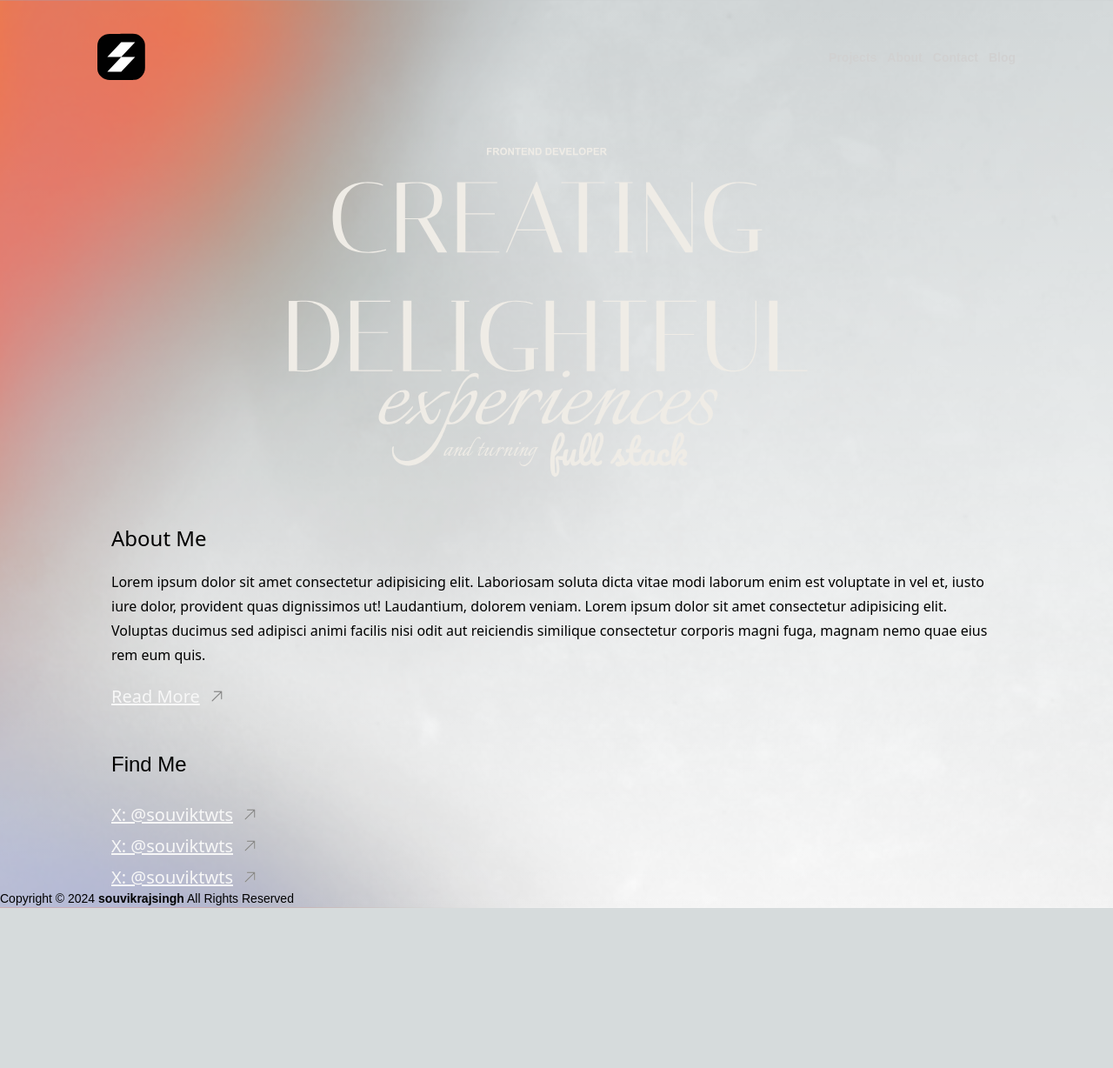
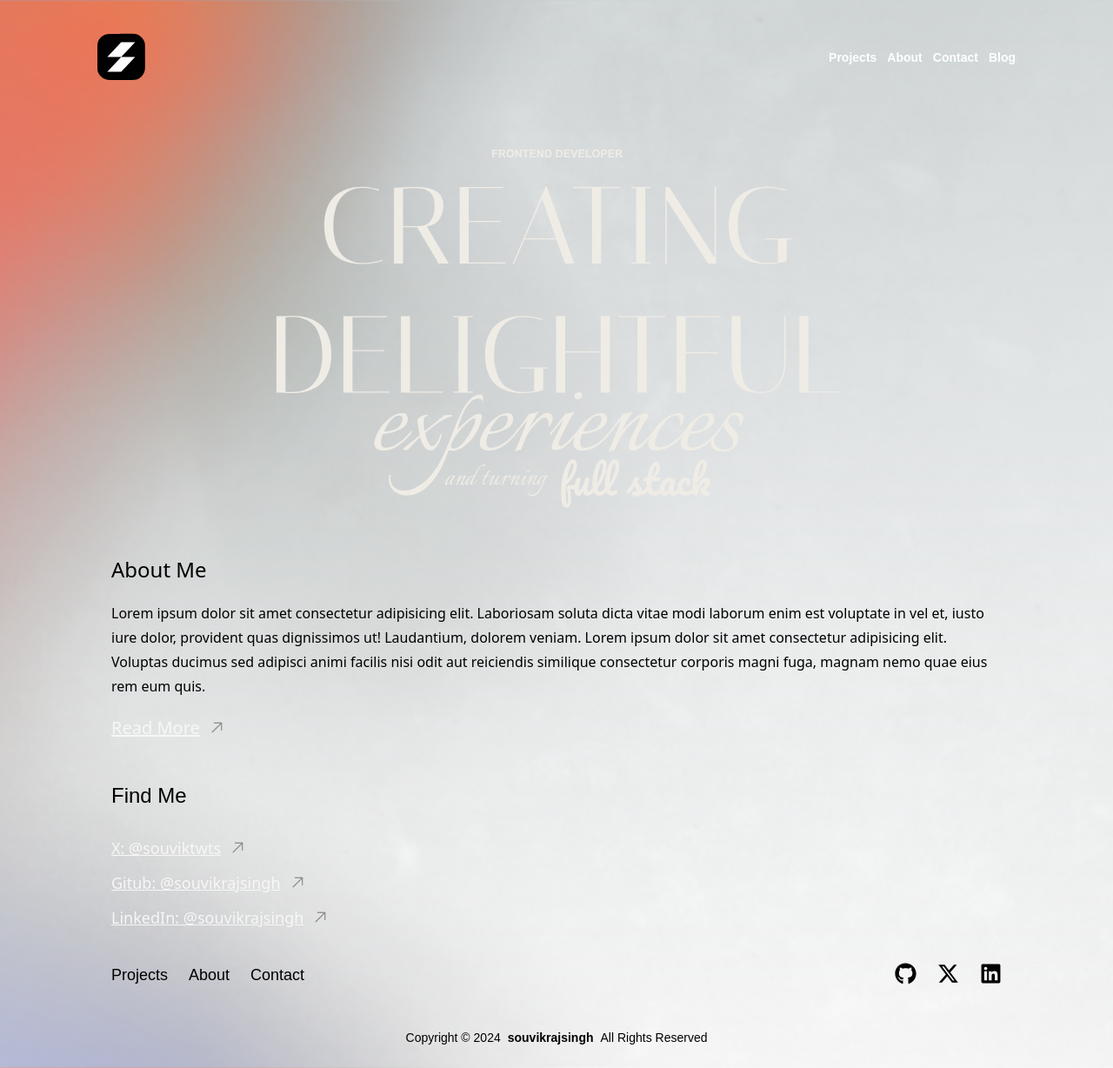
Before and after one commit to souvikrajsingh/new-portfolio, a Next.js app: page / in a window 1280 px wide. Shown: the whole page at 87% size. Before the commit the page ends 1044 px from the top, so only its background shows below. Built offline with nearby package versions, Linux system fonts and the light colour scheme.

Commit message:
final-landing-page

```diff
--- a/src/components/Footer/Footer.jsx
+++ b/src/components/Footer/Footer.jsx
@@ -1,22 +1,31 @@
 import React from "react";
 import Link from "next/link";
 import { GoArrowUpRight } from "react-icons/go";
+import { FaGithub } from "react-icons/fa";
+import { FaXTwitter } from "react-icons/fa6";
+import { FaLinkedin } from "react-icons/fa";
 
 export default function Footer() {
   const links = [
     { href: "https://twitter.com/souviktwts", text: "X: @souviktwts" },
-    { href: "https://twitter.com/souviktwts", text: "X: @souviktwts" },
-    { href: "https://twitter.com/souviktwts", text: "X: @souviktwts" },
+    {
+      href: "https://github.com/souvikrajsingh/",
+      text: "Gitub: @souvikrajsingh",
+    },
+    {
+      href: "https://www.linkedin.com/in/souvik-raj-singh-9650bb187/",
+      text: "LinkedIn: @souvikrajsingh",
+    },
   ];
   return (
     <footer>
-      <div className="text-start  mpx-14 xl:px-32 2xl:px-96 xl:text-2xl pt-12 font-cabinG z-10">
+      <div className="text-start pb-3 px-8 xl:px-32 2xl:px-96 text-base xl:text-2xl pt-12 font-cabinG z-10">
         Find Me
-        <div className="pt-5 text-lg font-sans xl:text-sm 2xl:text-lg space-y-">
+        <div className="pt-5 text-sm font-sans xl:text-sm 2xl:text-lg space-y-5">
           {links.map((link, index) => (
             <Link key={index} href={link.href}>
-              <p className="flex items-center text-lg xl:text-sm 2xl:text-lg pt-2 text-accent hover:text-primary">
-                <span className="underline xl:text-xl">{link.text}</span>
+              <p className="flex items-center text-sm xl:text-sm 2xl:text-lg pt-2 text-accent hover:text-primary">
+                <span className="underline xl:text-base">{link.text}</span>
                 <span className="group relative overflow-hidden h-fit w-fit ml-2">
                   <GoArrowUpRight
                     size={22}
@@ -33,9 +42,32 @@ export default function Footer() {
         </div>
       </div>
 
-      <p className="font-cabinG text-xs ">
-        Copyright &copy; 2024 <span className="font-bold">souvikrajsingh</span>{" "}
-        All Rights Reserved
+      <div className="flex py-6 font-cabinG text-lg justify-between px-8 xl:px-32 2xl:px-96">
+        <div className="flex flex-col md:flex-row justify-start text-base gap-6">
+          <Link href="/projects" className="hover:text-gradient">
+            {" "}
+            Projects
+          </Link>
+          <Link href="/about" className="hover:text-gradient">
+            {" "}
+            About
+          </Link>
+          <Link href="/contact" className="hover:text-gradient">
+            {" "}
+            Contact
+          </Link>
+        </div>
+        <div className="flex flex-row justify-end gap-6">
+          <FaGithub size={25} />
+          <FaXTwitter size={25} />
+          <FaLinkedin size={25} />
+        </div>
+      </div>
+
+      <p className="font-cabinG flex py-6 justify-center text-xs ">
+        Copyright &copy; 2024{" "}
+        <span className="font-bold mx-2 "> souvikrajsingh</span> All Rights
+        Reserved
       </p>
     </footer>
   );
--- a/src/components/Header/Navbar.jsx
+++ b/src/components/Header/Navbar.jsx
@@ -5,26 +5,34 @@ import { LogoSimple } from "../SVGs/LogoSimple";
 const Navbar = () => {
   return (
     <>
-      <div className="flex justify-between gap-x-20 px-14 xl:px-28 2xl:px-96 pt-8 font-semibold font-cabinG z-10">
+      <div className="flex justify-between gap-x-20 px-5 xl:px-28 2xl:px-96 pt-8 font-semibold font-cabinG z-10">
         <div className="text-left">
           <Link aria-label="Back to Home" href="/">
             <LogoSimple />
           </Link>
         </div>
-        <div className="pt-6 2xl:pt-8 text-xs 2xl:text-sm">
+        <div className=" hidden md:flex font-cabinG pt-6 2xl:pt-8 text-xs 2xl:text-sm">
           <nav>
-            <ul className="flex gap-x-3 2xl:gap-x-5 text-gray">
+            <ul className="flex gap-x-3 2xl:gap-x-5 text-white">
               <li>
-                <a href="/">Projects</a>
+                <a href="/" className=" hover:text-gradient ">
+                  Projects
+                </a>
               </li>
               <li>
-                <a href="/about">About</a>
+                <a href="/about" className=" hover:text-gradient ">
+                  About
+                </a>
               </li>
               <li>
-                <a href="/contact">Contact</a>
+                <a href="/contact" className=" hover:text-gradient ">
+                  Contact
+                </a>
               </li>
               <li>
-                <a href="/blog">Blog</a>
+                <a href="/blog" className=" hover:text-gradient ">
+                  Blog
+                </a>
               </li>
             </ul>
           </nav>
--- a/src/components/Hero/HeroSection.jsx
+++ b/src/components/Hero/HeroSection.jsx
@@ -10,12 +10,12 @@ export default function HeroSection() {
   return (
     <>
       <Navbar />
-      <div className="flex justify-center gap-x-20 pl-10 2xl:pl-96 pt-12 pr-16 2xl:pr-96 font-cabinG z-10">
-        <div className="md:block w-full md:w-2/4 xl:w-9/12 2xl:w-11/12">
+      <div className="flex justify-center gap-x-20 2xl:pl-96 pt-12 2xl:pr-96 z-10">
+        <div className=" w-screen sm:w-full xl:w-9/12 2xl:w-11/12">
           <Hero />
         </div>
       </div>
-      <div className="text-start px-14 xl:px-32 2xl:px-96 xl:text-2xl pt-12 font-sans z-10">
+      <div className="text-start px-8 xl:px-32 2xl:px-96  text-base xl:text-2xl pt-12 font-sans z-10">
         About Me
         <div className="pt-5 text-lg  xl:text-sm 2xl:text-lg space-y-8">
           <p>
```
